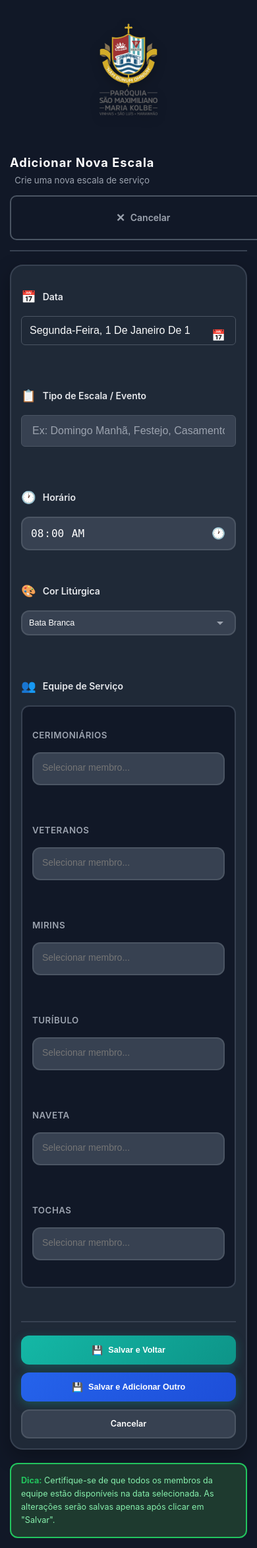
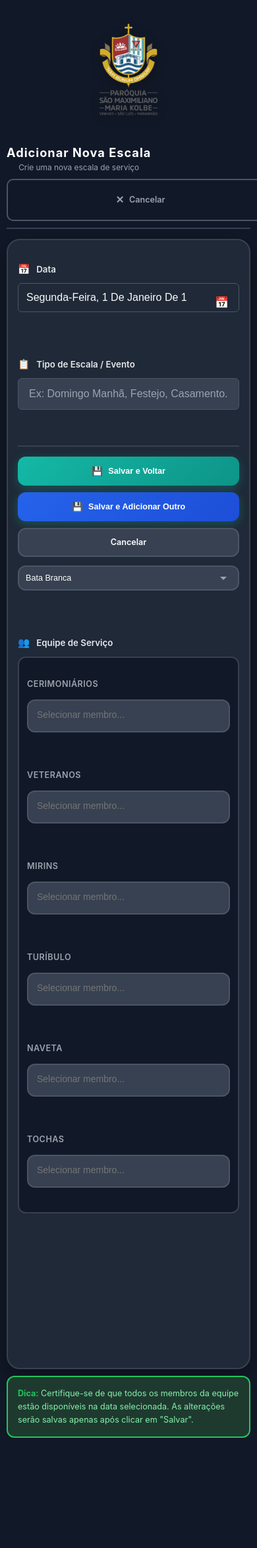
Before and after one commit to rneto464/appigreja, a Flask app: page /adicionar_escala/1/1/1 in a window 390 px wide. Shown: the whole page at 66% size. After the commit the page ends 2179 px from the top, so only its background shows below. Run offline with Flask 3, Linux system fonts and the light colour scheme; data that the repository does not hold is empty; some libraries are stand-ins or nearby versions.

Commit message:
Otimiza layout mobile do formulário de edição: reduz paddings e garante botões acessíveis

```diff
--- a/static/style.css
+++ b/static/style.css
@@ -2675,95 +2675,138 @@ button:hover, .button-link:hover, .edit-button:hover { background-color: #3b82f6
 
   /* Formulários de Edição */
   .edit-form-container {
-    padding: 10px;
+    padding: 5px;
+  }
+
+  .brasao-container {
+    margin-bottom: 10px;
   }
 
   .edit-form-header {
     flex-direction: column;
-    gap: 15px;
-    margin-bottom: 20px;
-    padding-bottom: 15px;
+    gap: 10px;
+    margin-bottom: 15px;
+    padding-bottom: 10px;
   }
 
   .edit-form-title {
-    font-size: 1.6em;
+    font-size: 1.4em;
     text-align: center;
+    margin-bottom: 4px;
   }
 
   .edit-form-subtitle {
-    font-size: 0.95em;
+    font-size: 0.85em;
     text-align: center;
+    margin: 0;
   }
 
   .btn-cancel-header {
     width: 100%;
     justify-content: center;
+    padding: 8px 16px;
+    font-size: 0.9em;
   }
 
   .edit-form-card {
-    padding: 20px;
+    padding: 15px;
+    margin-bottom: 10px;
+  }
+
+  .edit-form-content {
+    gap: 20px;
   }
 
   .form-field-group {
-    gap: 10px;
+    gap: 8px;
+    margin-bottom: 15px;
+  }
+
+  .form-field-group:first-child {
+    margin-bottom: 10px;
   }
 
   .field-label {
-    font-size: 1em;
+    font-size: 0.95em;
+    margin-bottom: 4px;
+  }
+
+  .field-icon {
+    font-size: 1.1em;
   }
 
   .form-input,
   .form-select {
-    padding: 12px 40px 12px 12px;
+    padding: 10px 40px 10px 12px;
     font-size: 0.95em;
   }
 
+  .date-display {
+    font-size: 0.9em;
+    padding: 8px;
+  }
+
   .team-categories-list {
-    padding: 15px;
+    padding: 12px;
+    margin-bottom: 15px;
   }
 
   .team-category-item {
-    padding: 12px 0;
+    padding: 10px 0;
   }
 
   .team-category-label {
-    font-size: 0.95em;
+    font-size: 0.9em;
+    margin-bottom: 6px;
   }
 
   .team-category-members .member-tag {
-    padding: 6px 12px;
+    padding: 5px 10px;
+    font-size: 0.8em;
+  }
+
+  .team-members-list {
+    padding: 12px;
+    gap: 8px;
+  }
+
+  .team-member-card {
+    padding: 8px 10px;
+  }
+
+  .member-avatar {
+    width: 30px;
+    height: 30px;
+    font-size: 0.9em;
+  }
+
+  .member-name {
     font-size: 0.85em;
   }
 
-  .team-members-list {
-    padding: 15px;
-    gap: 8px;
-  }
-
-  .team-member-card {
-    padding: 10px 12px;
-  }
-
-  .member-avatar {
-    width: 35px;
-    height: 35px;
-    font-size: 1em;
-  }
-
-  .member-name {
+  .team-selection-section {
+    padding: 12px;
+    gap: 12px;
+  }
+
+  .team-selection-section .form-group {
+    gap: 6px;
+  }
+
+  .team-selection-section label {
     font-size: 0.9em;
-  }
-
-  .team-selection-section {
-    padding: 15px;
-    gap: 15px;
   }
 
   .edit-form-actions {
     flex-direction: column;
-    gap: 12px;
-    margin-top: 20px;
-    padding-top: 20px;
+    gap: 10px;
+    margin-top: 15px;
+    padding-top: 15px;
+    position: sticky;
+    bottom: 0;
+    background: #1f2937;
+    z-index: 10;
+    border-top: 2px solid #374151;
   }
 
   .btn-save,
@@ -2778,9 +2821,15 @@ button:hover, .button-link:hover, .edit-button:hover { background-color: #3b82f6
   .btn-cancel-form,
   .btn-delete {
     width: 100%;
-    padding: 12px 20px;
+    padding: 12px 16px;
     font-size: 0.95em;
     margin: 0;
+  }
+
+  .form-tip {
+    padding: 10px;
+    font-size: 0.85em;
+    margin-top: 10px;
   }
 
   .form-tip {
```
Also changed, not shown: templates/editar_escala.html (+31 -0 lines).
